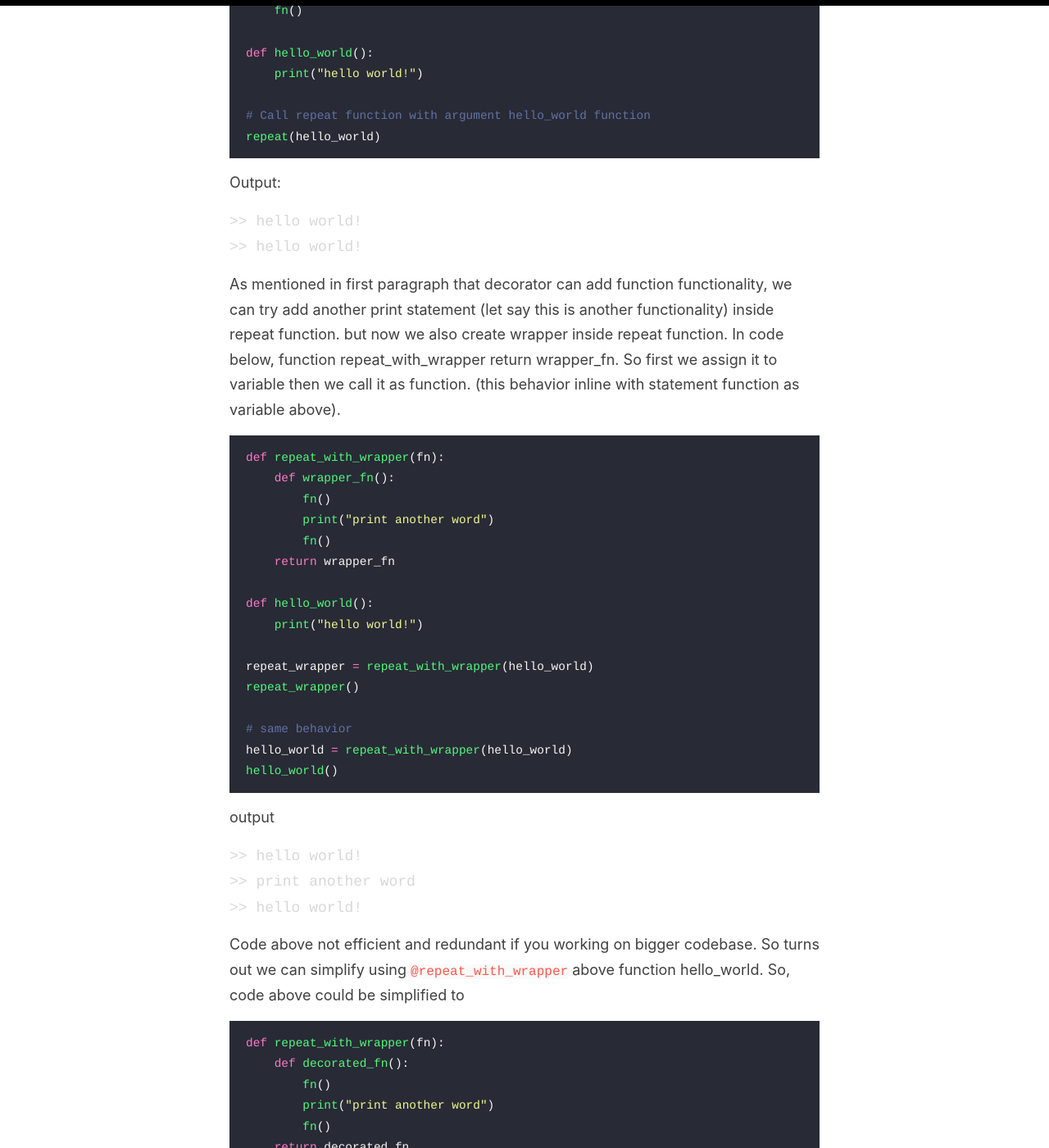
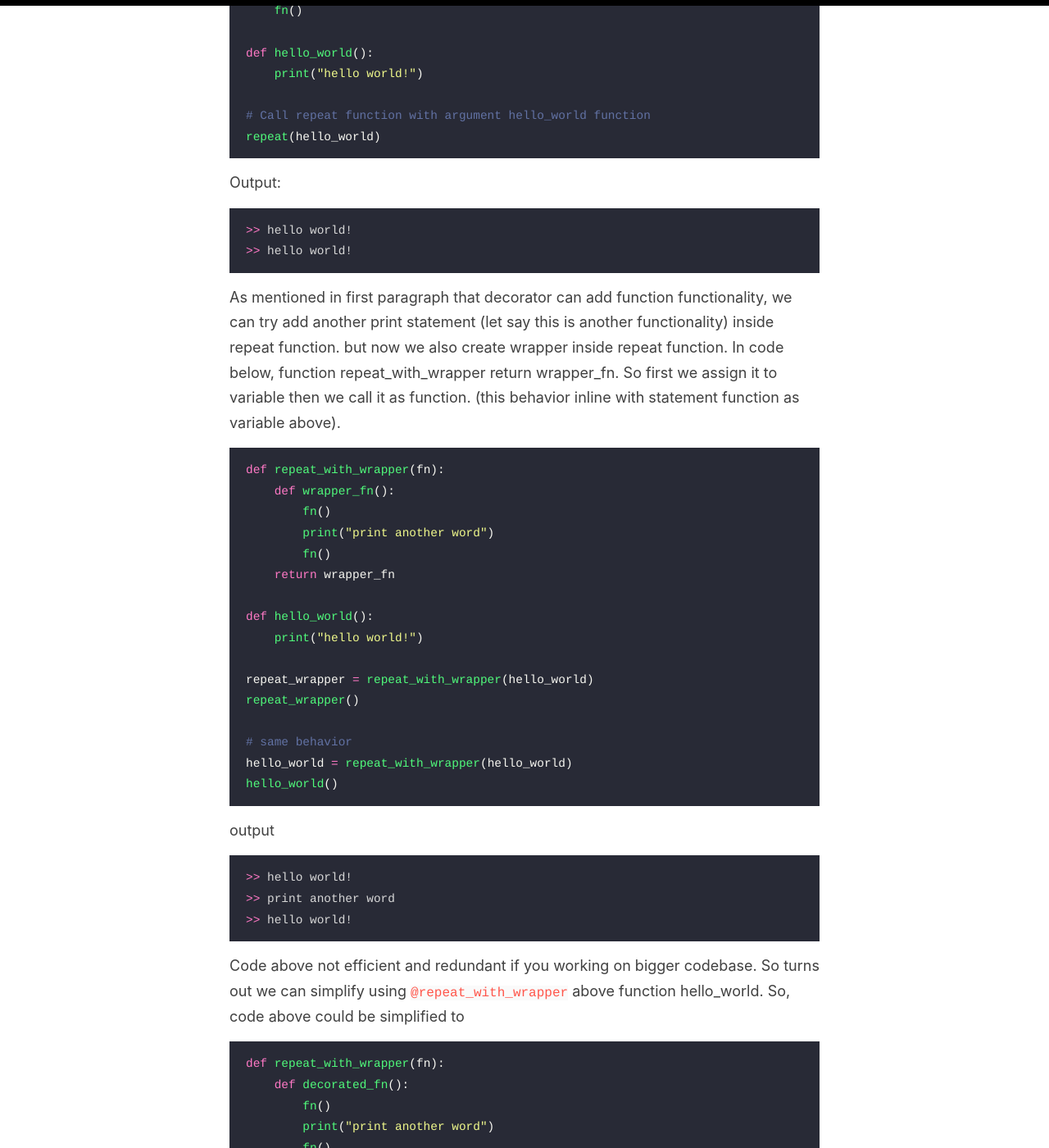
Before and after one commit to rzsgrt/rzsgrt.io, a Jekyll site: the page built from _posts/2022-11-13-python-decorator.md, in a window 1280 px wide and 1400 px high, scrolled down 815 px. Shown: the whole window at 82% size. Built offline with Jekyll 4.4.1, drawn with Linux system fonts in a browser that asks for light colours; some of the changed text lies outside the part shown.

Commit message:
Edit output

````diff
--- a/_posts/2022-11-13-python-decorator.md
+++ b/_posts/2022-11-13-python-decorator.md
@@ -31,7 +31,7 @@ repeat(hello_world)
 
 Output:
 
-```output
+```bash
 >> hello world!
 >> hello world!
 ```
@@ -59,7 +59,7 @@ hello_world()
 
 output
 
-```output
+```bash
 >> hello world!
 >> print another word
 >> hello world!
@@ -105,7 +105,7 @@ hello_world("Reza")
 
 Output:
 
-```output
+```bash
 Hello Reza!
 ```
 
@@ -185,7 +185,7 @@ class User:
         self.bio = bio
 ```
 
-Now what if we want to make decorator from class? Well first, the principle still same with decorator for function. but now we need to pass `func` to class and implement method `__call__`
+Now what if we want to make decorator from class? Well first, the principle still same with decorator for function. but now we need to pass **`func`** to class and implement method **`__call__`**
 
 ```python
 import functools
@@ -216,6 +216,6 @@ Source:
 - A Gentle Introduction to Decorators in Python [link](https://machinelearningmastery.com/a-gentle-introduction-to-decorators-in-python/)
 - Decorator Design Pattern [link](https://sourcemaking.com/design_patterns/decorator)
 - Python Decorators [link](https://www.scaler.com/topics/python/python-decorators/)
-- Built-in Functions [link] (https://docs.python.org/3/library/functions.html)
+- Built-in Functions [link](https://docs.python.org/3/library/functions.html)
 - classmethod() in python [link](https://www.geeksforgeeks.org/classmethod-in-python/)
 - Data Classes [link](https://docs.python.org/3/library/dataclasses.html)
````
